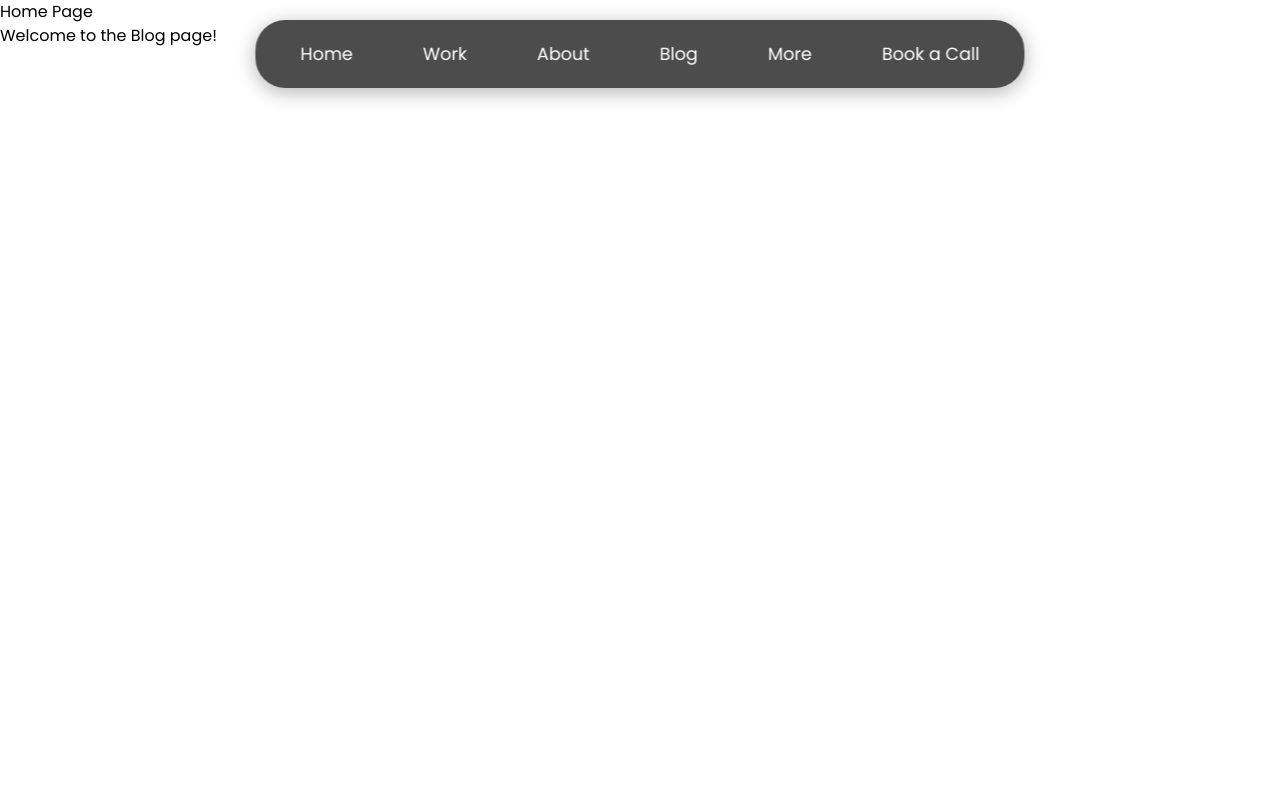
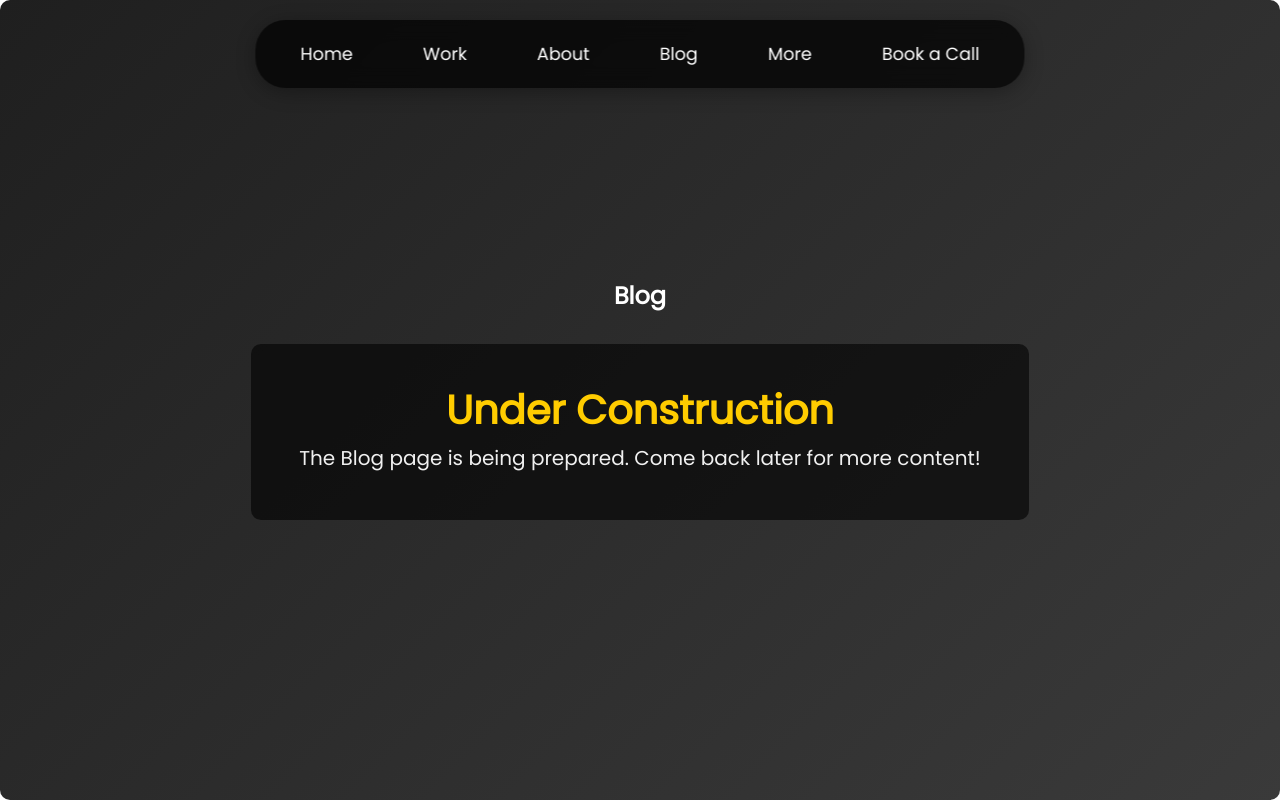
Before and after one commit to oliveirammluis/lodevpage, a React (Create React App) app in the folder frontend/: page /Blog in a window 1280 px wide. Built offline with nearby package versions, Linux system fonts and the light colour scheme; the HTML template or start-up script is replaced by a standard one.

Commit message:
More and Blog added under construction

```diff
--- a/frontend/src/pages/Blog.js
+++ b/frontend/src/pages/Blog.js
@@ -1,12 +1,21 @@
 import React from 'react';
+import '../styles/Blog.css';
 
-function Home() {
+const Blog = () => {
   return (
-    <div>
-      <h1>Home Page</h1>
-      <p>Welcome to the Blog page!</p>
-    </div>
+    <section className="blog-section blog-section--under-construction relative overflow-hidden bg-dark-gradient">
+
+      <h2 className="blog-section__title text-2xl font-bold text-white flex justify-center items-center gap-2 relative z-10">
+        <span>Blog</span>
+      </h2>
+      <div className="blog-section__construction-message relative z-10">
+        <h3 className="blog-section__construction-title text-3xl font-bold text-white">Under Construction</h3>
+        <p className="blog-section__construction-text text-lg text-white">
+          The Blog page is being prepared. Come back later for more content!
+        </p>
+      </div>
+    </section>
   );
-}
+};
 
-export default Home;
+export default Blog;
--- a/frontend/src/pages/More.js
+++ b/frontend/src/pages/More.js
@@ -1,12 +1,20 @@
 import React from 'react';
+import '../styles/More.css';
 
-function Home() {
+const More = () => {
   return (
-    <div>
-      <h1>Home Page</h1>
-      <p>Welcome to the More page!</p>
-    </div>
+    <section className="more-section more-section--under-construction relative overflow-hidden bg-dark-gradient">
+      <h2 className="more-section__title text-2xl font-bold text-white flex justify-center items-center gap-2 relative z-10">
+        <span>More</span>
+      </h2>
+      <div className="more-section__construction-message relative z-10">
+        <h3 className="more-section__construction-title text-3xl font-bold text-white">Under Construction</h3>
+        <p className="more-section__construction-text text-lg text-white">
+          The More page is being prepared. Come back later for more content!
+        </p>
+      </div>
+    </section>
   );
-}
+};
 
-export default Home;
+export default More;
--- /dev/null
+++ b/frontend/src/styles/Blog.css
@@ -0,0 +1,45 @@
+html, body {
+    height: 100%;
+    margin: 0;
+  }
+
+  .blog-section {
+    background: linear-gradient(135deg, #1f1f1f, #3a3a3a);
+    padding: 2rem;
+    border-radius: 10px;
+    height: 100vh;
+    display: flex;
+    flex-direction: column;
+    justify-content: center;
+    align-items: center;
+    background-attachment: fixed;
+    background-position: center;
+    background-size: cover;
+    overflow: hidden;
+  }
+
+  .blog-section__title {
+    text-align: center;
+    margin-bottom: 2rem;
+    display: flex;
+    justify-content: center;
+    align-items: center;
+  }
+
+  .blog-section__construction-message {
+    background-color: rgba(0, 0, 0, 0.6);
+    padding: 3rem;
+    border-radius: 10px;
+    text-align: center;
+  }
+
+  .blog-section__construction-title {
+    font-size: 2.5rem;
+    color: #ffcc00;
+    margin-bottom: 1rem;
+  }
+
+  .blog-section__construction-text {
+    font-size: 1.25rem;
+    color: #f0f0f0;
+  }
--- /dev/null
+++ b/frontend/src/styles/More.css
@@ -0,0 +1,45 @@
+html, body {
+    height: 100%;
+    margin: 0;
+  }
+
+  .more-section {
+    background: linear-gradient(135deg, #1f1f1f, #3a3a3a); /* Gradiente suave para o fundo */
+    padding: 2rem;
+    border-radius: 10px;
+    height: 100vh; /* Garantir que a seção ocupe toda a altura da janela */
+    display: flex;
+    flex-direction: column;
+    justify-content: center;
+    align-items: center;
+    background-attachment: fixed; /* Fixa o fundo */
+    background-position: center;
+    background-size: cover;
+    overflow: hidden; /* Impede o rolar dentro da seção */
+  }
+
+  .more-section__title {
+    text-align: center;
+    margin-bottom: 2rem;
+    display: flex;
+    justify-content: center;
+    align-items: center;
+  }
+
+  .more-section__construction-message {
+    background-color: rgba(0, 0, 0, 0.6);
+    padding: 3rem;
+    border-radius: 10px;
+    text-align: center;
+  }
+
+  .more-section__construction-title {
+    font-size: 2.5rem;
+    color: #ffcc00;
+    margin-bottom: 1rem;
+  }
+
+  .more-section__construction-text {
+    font-size: 1.25rem;
+    color: #f0f0f0;
+  }
```
